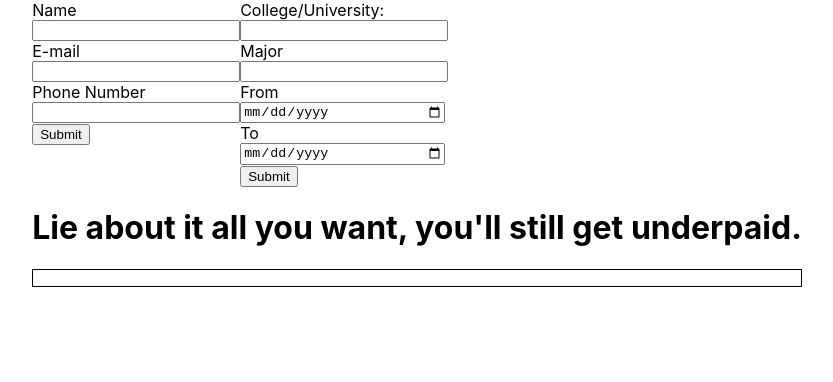
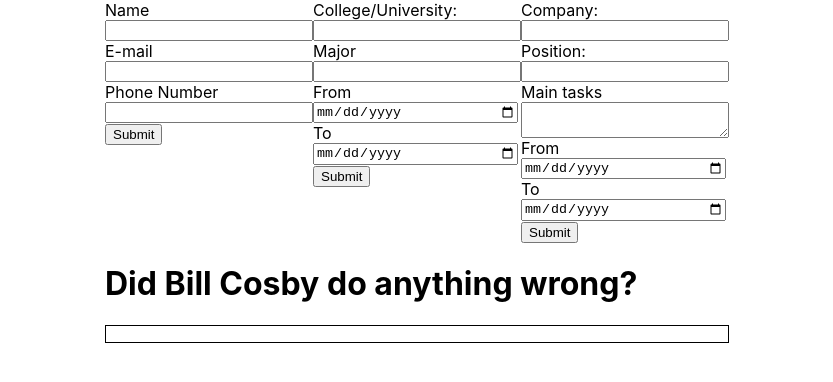
Before and after one commit to NersesArslan/cv-app, a React (Create React App) app: page / in a window 1280 px wide. Shown: the top 382 px of the page, without its empty margins (223-1056 px from the left). Built offline with nearby package versions, Linux system fonts and the light colour scheme.

Commit message:
mWork on Work Component

```diff
--- a/src/App.js
+++ b/src/App.js
@@ -2,6 +2,7 @@
 import React, { Component } from "react";
 import General from "./components/General";
 import Education from "./components/Education";
+import Work from "./components/Work";
 
 class App extends Component {
   constructor(props) {
@@ -82,6 +83,13 @@
       },
     });
   };
+  handleEndDate = (e) => {
+    this.setState({
+      to: {
+        text: e.target.value,
+      },
+    });
+  };
   onSubmitForm = (e) => {
     e.preventDefault();
     this.setState({
@@ -91,8 +99,6 @@
       email: { text: "" },
       phoneValue: this.state.phoneValue.concat(this.state.phone.number),
       phone: { number: "" },
-      fromValue: this.state.fromValue.concat(this.state.from.text),
-      from: { text: "" },
     });
   };
 
@@ -103,6 +109,10 @@
         college: { text: "" },
         majorValue: this.state.majorValue.concat(this.state.major.text),
         major: { text: "" },
+        fromValue: this.state.fromValue.concat(this.state.from.text),
+        from: { text: "" },
+        toValue: this.state.toValue.concat(this.state.to.text),
+        to: { text: "" },
       })
     );
   };
@@ -121,6 +131,8 @@
       majorValue,
       from,
       fromValue,
+      to,
+      toValue,
     } = this.state;
     return (
       <div>
@@ -141,12 +153,15 @@
             onMajorChange={this.handleMajor}
             majorValue={major.text}
             onDateChange={this.handleStartDate}
-            phoneValue={from.text}
+            fromValue={from.text}
+            onToDate={this.handleEndDate}
+            toValue={to.text}
             buttonValue={"Submit"}
             onSubmit={this.onSubmitEdu}
           />
+          <Work />
         </div>
-        <h1>Lie about it all you want, you'll still get underpaid.</h1>
+        <h1>Did Bill Cosby do anything wrong?</h1>
         <div class="CV-Template">
           <p>{nameValue}</p>
           <p>{emailValue}</p>
@@ -154,6 +169,7 @@
           <p>{collegeValue}</p>
           <p>{majorValue}</p>
           <p>{fromValue}</p>
+          <p>{toValue}</p>
         </div>
       </div>
     );
--- a/src/components/Education.js
+++ b/src/components/Education.js
@@ -30,7 +30,7 @@
             <input
               type="date"
               onChange={this.props.onDateChange}
-              value={this.props.phoneValue}
+              value={this.props.fromValue}
             />
           </div>
           <div>
@@ -38,7 +38,7 @@
             <input
               type="date"
               onChange={this.props.onToDate}
-              value={this.props.phoneValue}
+              value={this.props.toValue}
             />
           </div>
           <button type="submit" value={this.props.buttonValue}>
--- /dev/null
+++ b/src/components/Work.js
@@ -0,0 +1,43 @@
+import React, { Component } from "react";
+
+export default class Work extends Component {
+  constructor() {
+    super();
+  }
+
+  render() {
+    return (
+      <div>
+        <form>
+          <div>
+            <label>Company:</label>
+            <input type="text" />
+          </div>
+          <div>
+            <label>Position:</label>
+            <input
+              type="text"
+              onChange={this.props.onMajorChange}
+              value={this.props.majorValue}
+            />
+          </div>
+          <div>
+            <label>Main tasks</label>
+            <textarea />
+          </div>
+          <div>
+            <label>From</label>
+            <input type="date" />
+          </div>
+          <div>
+            <label>To</label>
+            <input type="date" />
+          </div>
+          <button type="submit" value={this.props.buttonValue}>
+            Submit
+          </button>
+        </form>
+      </div>
+    );
+  }
+}
```
